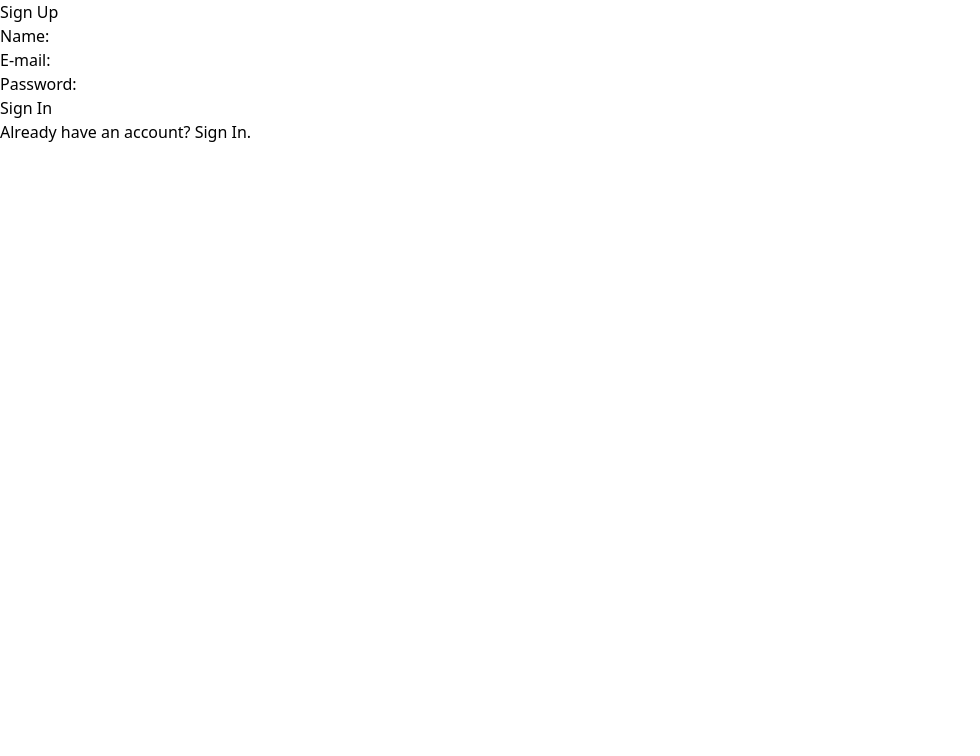
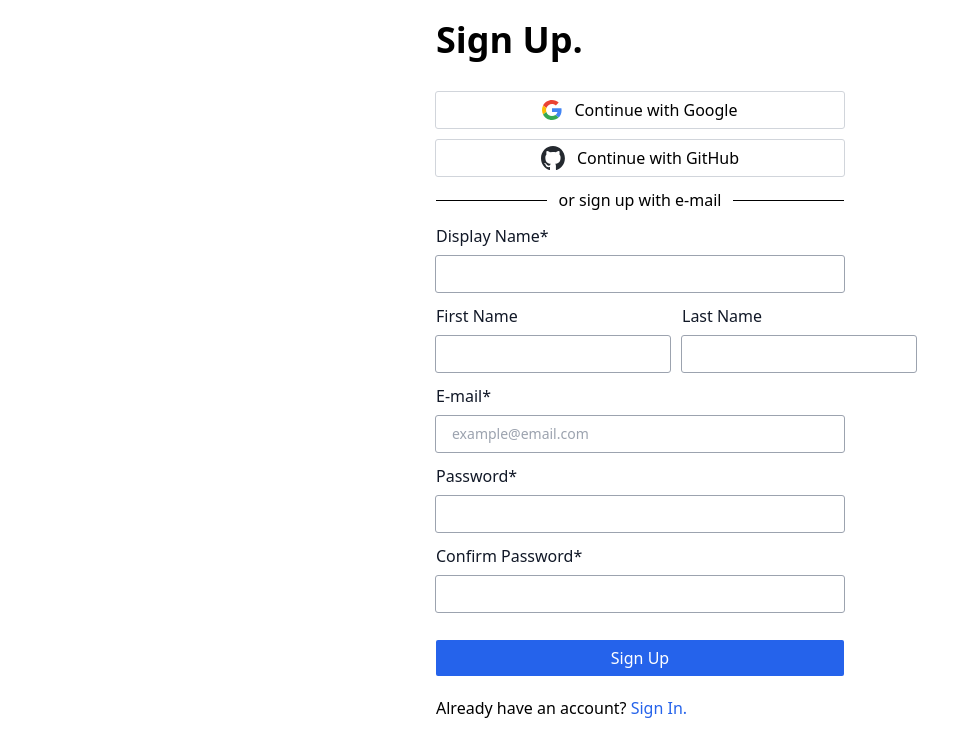
Before and after one commit to TamasSallai/react-auth, a React (Vite) app: page /signup in a window 1280 px wide. Shown: the top 756 px of the page, without its empty margins (0-980 px from the left). Built offline with nearby package versions, Linux system fonts and the light colour scheme; no server answers.

Commit message:
created form

```diff
--- a/src/pages/SignIn.tsx
+++ b/src/pages/SignIn.tsx
@@ -2,6 +2,9 @@ import { useForm } from 'react-hook-form'
 import { Link, useLocation, useNavigate } from 'react-router-dom'
 import { AxiosError } from 'axios'
 import { useAuthContext } from '../context/auth'
+import GoogleIcon from '../assets/icons/google.svg'
+import GitHubIcon from '../assets/icons/github.svg'
+import FormGroup from '../components/FormGroup'
 
 type SignInInput = {
   email: string
@@ -20,7 +23,12 @@ const SignIn = () => {
     handleSubmit,
     setError,
     formState: { errors },
-  } = useForm<SignInInput>()
+  } = useForm<SignInInput>({
+    defaultValues: {
+      email: '',
+      password: '',
+    },
+  })
 
   const onSubmit = async (data: SignInInput) => {
     try {
@@ -28,59 +36,85 @@ const SignIn = () => {
       navigate(from, { replace: true })
     } catch (error) {
       if (error instanceof AxiosError) {
-        const message = error.response?.data?.error?.message
+        const message = error.response
+          ? error.response.data.message
+          : 'Something went wrong'
         setError('root', { type: 'custom', message })
-      } else {
-        setError('root', { type: 'custom', message: 'Something went wrong' })
       }
     }
   }
 
-  const onError = () => {
-    console.log('error')
-  }
+  return (
+    <div className="max-w-md mx-auto px-5 flex flex-col gap-3">
+      <h1 className="my-5 text-3xl font-bold sm:text-4xl">Sign In.</h1>
 
-  return (
-    <div>
-      <h1>Sign In</h1>
-      <form className="auth-form" onSubmit={handleSubmit(onSubmit, onError)}>
-        {errors.root?.message}
+      <div className="flex flex-col gap-3">
+        <button className="px-4 py-1.5 flex flex-row items-center gap-3  justify-center rounded-sm outline outline-1 outline-gray-300">
+          <img className="w-5 h-5" src={GoogleIcon} alt="google icon" />
+          <span>Continue with Google</span>
+        </button>
 
-        <div>
-          <label htmlFor="email">E-mail:</label>
-          <input
+        <button className="px-4 py-1.5 flex flex-row items-center gap-3  justify-center rounded-sm outline outline-1 outline-gray-300">
+          <img className="w-6 h-6" src={GitHubIcon} alt="github icon" />
+          <span>Continue with GitHub</span>
+        </button>
+      </div>
+
+      <div className="w-100 flex flex-row items-center gap-3">
+        <div className="grow h-px bg-black"></div>
+        <span className="grow-0">or sign in with e-mail</span>
+        <div className="grow h-px bg-black"></div>
+      </div>
+
+      {errors.root && (
+        <p className="px-4 py-1.5 mt-2 rounded-sm outline outline-1 outline-red-700 bg-red-200 text-red-700">
+          {errors.root.message}
+        </p>
+      )}
+
+      <form className="flex flex-col gap-3" onSubmit={handleSubmit(onSubmit)}>
+        <FormGroup
           id="email"
+          label="E-mail"
+          type="text"
+          placeholder="example@email.com"
           {...register('email', {
-              required: 'E-mail is required.',
+            required: 'Email is required',
             pattern: {
-                value: /^[A-Z0-9._%+-]+@[A-Z0-9.-]+\.[A-Z]{2,}$/i,
+              value: /^[A-Z0-9._%+-]+@[A-Z0-9.-]+.[A-Z]{2,}$/i,
               message: 'Invalid email address',
             },
           })}
+          fieldError={errors.email}
         />
-          {errors.email && <p>{errors.email?.message}</p>}
-        </div>
 
-        <div>
-          <label htmlFor="password">Password:</label>
-          <input
+        <FormGroup
           id="password"
+          label="Password"
           type="password"
           {...register('password', {
-              required: 'Password is required.',
+            required: 'Password is required',
             minLength: {
               value: 6,
-                message: 'Password must have 6 or more characters. ',
+              message: 'Must be 6 or more character',
             },
           })}
+          fieldError={errors.password}
         />
-          {errors.password && <p>{errors.password?.message}</p>}
-        </div>
 
-        <button>Sign In</button>
+        <Link className="self-end font-medium text-blue-600" to="/">
+          Forgot password?
+        </Link>
+
+        <button className="mt-4 px-4 py-1.5 rounded-sm font-medium text-white bg-blue-600 hover:bg-blue-500">
+          Sign In
+        </button>
       </form>
-      <p>
-        Don't have and account? <Link to="/signup">Sign Up.</Link>
+      <p className="mt-2">
+        Don't have and account?{' '}
+        <Link className="font-medium text-blue-600" to="/signup">
+          Sign Up.
+        </Link>
       </p>
     </div>
   )
--- a/src/pages/SignUp.tsx
+++ b/src/pages/SignUp.tsx
@@ -1,12 +1,18 @@
 import { useForm } from 'react-hook-form'
 import { Link, useNavigate } from 'react-router-dom'
+import { AxiosError } from 'axios'
 import { useAuthContext } from '../context/auth'
-import { AxiosError } from 'axios'
+import GoogleIcon from '../assets/icons/google.svg'
+import GitHubIcon from '../assets/icons/github.svg'
+import FormGroup from '../components/FormGroup'
 
-type SignUpInput = {
-  name: string
+type RegisterForm = {
+  displayName: string
+  firstName?: string
+  lastName?: string
   email: string
   password: string
+  confirmPassword: string
 }
 
 const SignUp = () => {
@@ -17,83 +23,157 @@ const SignUp = () => {
   const {
     register,
     handleSubmit,
+    watch,
     setError,
     formState: { errors },
-  } = useForm<SignUpInput>()
+  } = useForm<RegisterForm>({
+    defaultValues: {
+      displayName: '',
+      firstName: '',
+      lastName: '',
+      email: '',
+      password: '',
+      confirmPassword: '',
+    },
+  })
 
-  const onSubmit = async (data: SignUpInput) => {
+  const password = watch('password')
+
+  const onSubmit = async ({ confirmPassword, ...data }: RegisterForm) => {
     try {
       await registerUser(data)
       navigate('/home')
     } catch (error) {
       if (error instanceof AxiosError) {
-        const message = error.response?.data?.error?.message
+        const message = error.response
+          ? error.response.data.message
+          : 'Something went wrong'
         setError('root', { type: 'custom', message })
-      } else {
-        setError('root', { type: 'custom', message: 'Something went wrong' })
       }
     }
   }
 
-  const onError = () => {
-    console.log('error')
-  }
+  return (
+    <div className="max-w-md w-auto mx-auto px-5 flex flex-col gap-3">
+      <h1 className="my-5 text-3xl font-bold sm:text-4xl">Sign Up.</h1>
 
-  return (
-    <div>
-      <h1>Sign Up</h1>
-      <form className="auth-form" onSubmit={handleSubmit(onSubmit, onError)}>
-        {errors.root?.message}
+      <div className="flex flex-col gap-3">
+        <button className="px-4 py-1.5 flex flex-row items-center gap-3  justify-center rounded-sm outline outline-1 outline-gray-300">
+          <img className="w-5 h-5" src={GoogleIcon} alt="google icon" />
+          <span>Continue with Google</span>
+        </button>
 
-        <div>
-          <label htmlFor="name">Name:</label>
-          <input
-            id="name"
-            {...register('name', {
-              required: 'Name is required.',
+        <button className="px-4 py-1.5 flex flex-row items-center gap-3  justify-center rounded-sm outline outline-1 outline-gray-300">
+          <img className="w-6 h-6" src={GitHubIcon} alt="github icon" />
+          <span>Continue with GitHub</span>
+        </button>
+      </div>
+
+      <div className="w-100 flex flex-row items-center gap-3">
+        <div className="grow h-px bg-black"></div>
+        <span className="grow-0">or sign up with e-mail</span>
+        <div className="grow h-px bg-black"></div>
+      </div>
+
+      {errors.root && (
+        <p className="px-4 py-1.5 mt-2 rounded-sm outline outline-1 outline-red-700 bg-red-200 text-red-700">
+          {errors.root.message}
+        </p>
+      )}
+
+      <form className="flex flex-col gap-3" onSubmit={handleSubmit(onSubmit)}>
+        <FormGroup
+          id="displayName"
+          label="Display Name*"
+          type="text"
+          {...register('displayName', {
+            required: 'Display Name is required',
             minLength: {
               value: 2,
-                message: 'Name must have 2 or more character.',
+              message: 'Must be 2 or more character',
             },
           })}
+          fieldError={errors.displayName}
         />
-          {errors.name && <p>{errors.name?.message}</p>}
+
+        <div className="flex flex-col gap-3 sm:flex-row ">
+          <FormGroup
+            id="firstName"
+            label="First Name"
+            type="text"
+            {...register('firstName', {
+              minLength: {
+                value: 2,
+                message: 'Must be 2 or more character',
+              },
+            })}
+            fieldError={errors.firstName}
+          />
+
+          <FormGroup
+            id="lastName"
+            label="Last Name"
+            type="text"
+            {...register('lastName', {
+              minLength: {
+                value: 2,
+                message: 'Must be 2 or more character',
+              },
+            })}
+            fieldError={errors.lastName}
+          />
         </div>
 
-        <div>
-          <label htmlFor="email">E-mail:</label>
-          <input
+        <FormGroup
           id="email"
+          label="E-mail*"
+          type="text"
+          placeholder="example@email.com"
           {...register('email', {
-              required: 'E-mail is required.',
+            required: 'E-mail is required',
             pattern: {
               value: /^[A-Z0-9._%+-]+@[A-Z0-9.-]+\.[A-Z]{2,}$/i,
               message: 'Invalid email address',
             },
           })}
+          fieldError={errors.email}
         />
-          {errors.email && <p>{errors.email?.message}</p>}
-        </div>
 
-        <div>
-          <label htmlFor="password">Password:</label>
-          <input
+        <FormGroup
           id="password"
+          label="Password*"
           type="password"
           {...register('password', {
-              required: 'Password is required.',
+            required: 'Password is required',
             minLength: {
               value: 6,
-                message: 'Password must have 6 or more characters. ',
+              message: 'Must be 6 or more character',
             },
           })}
+          fieldError={errors.password}
         />
-          {errors.password && <p>{errors.password?.message}</p>}
-        </div>
-        <button>Sign In</button>
+
+        <FormGroup
+          id="confirmPassword"
+          label="Confirm Password*"
+          type="password"
+          {...register('confirmPassword', {
+            required: 'Confirm Password is required',
+            validate: (value) =>
+              value === password || 'The passwords do not match',
+          })}
+          fieldError={errors.confirmPassword}
+        />
+
+        <button className="mt-4 px-4 py-1.5 rounded-sm font-medium text-white bg-blue-600 hover:bg-blue-500">
+          Sign Up
+        </button>
       </form>
-      <p>
-        Already have an account? <Link to="/signin">Sign In.</Link>
+      <p className="mt-2">
+        Already have an account?{' '}
+        <Link className="font-medium text-blue-600" to="/signin">
+          Sign In.
+        </Link>
       </p>
     </div>
   )
```
Lines whose indentation alone changed are shown as unchanged.
